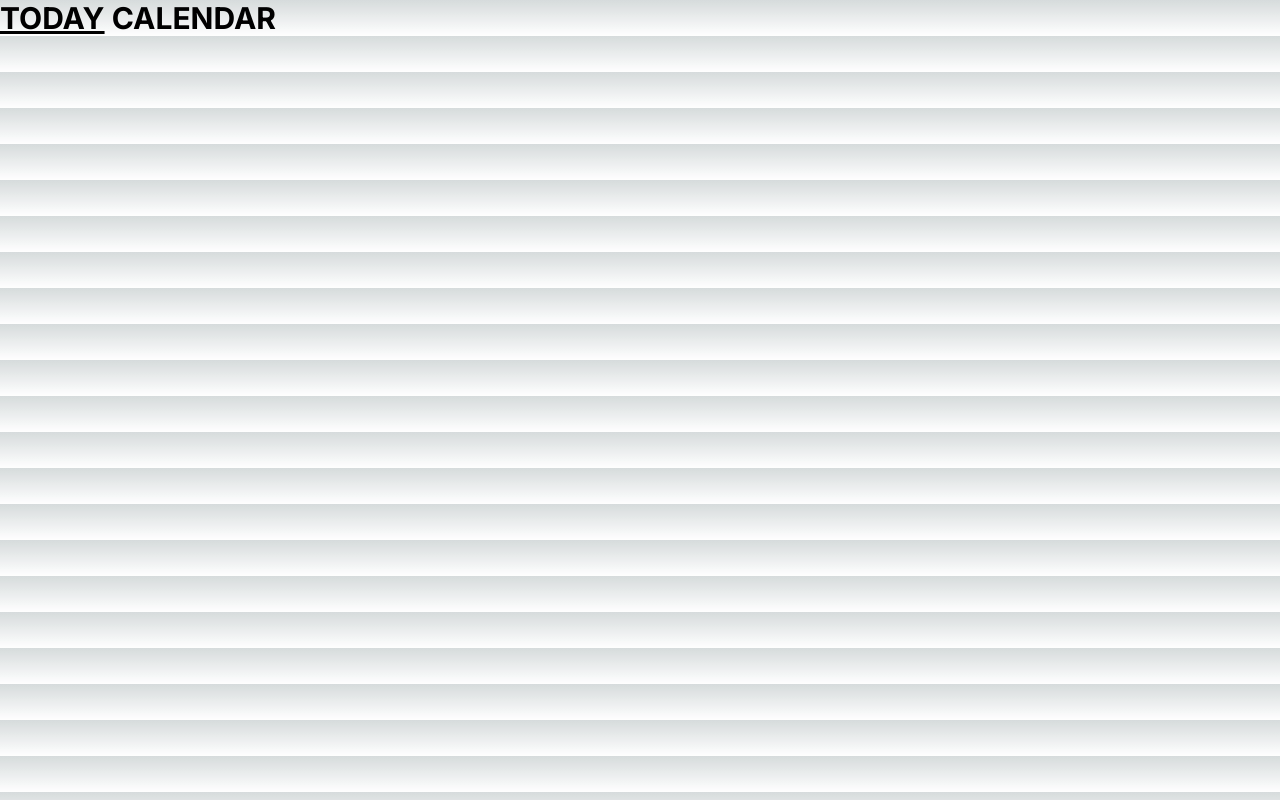
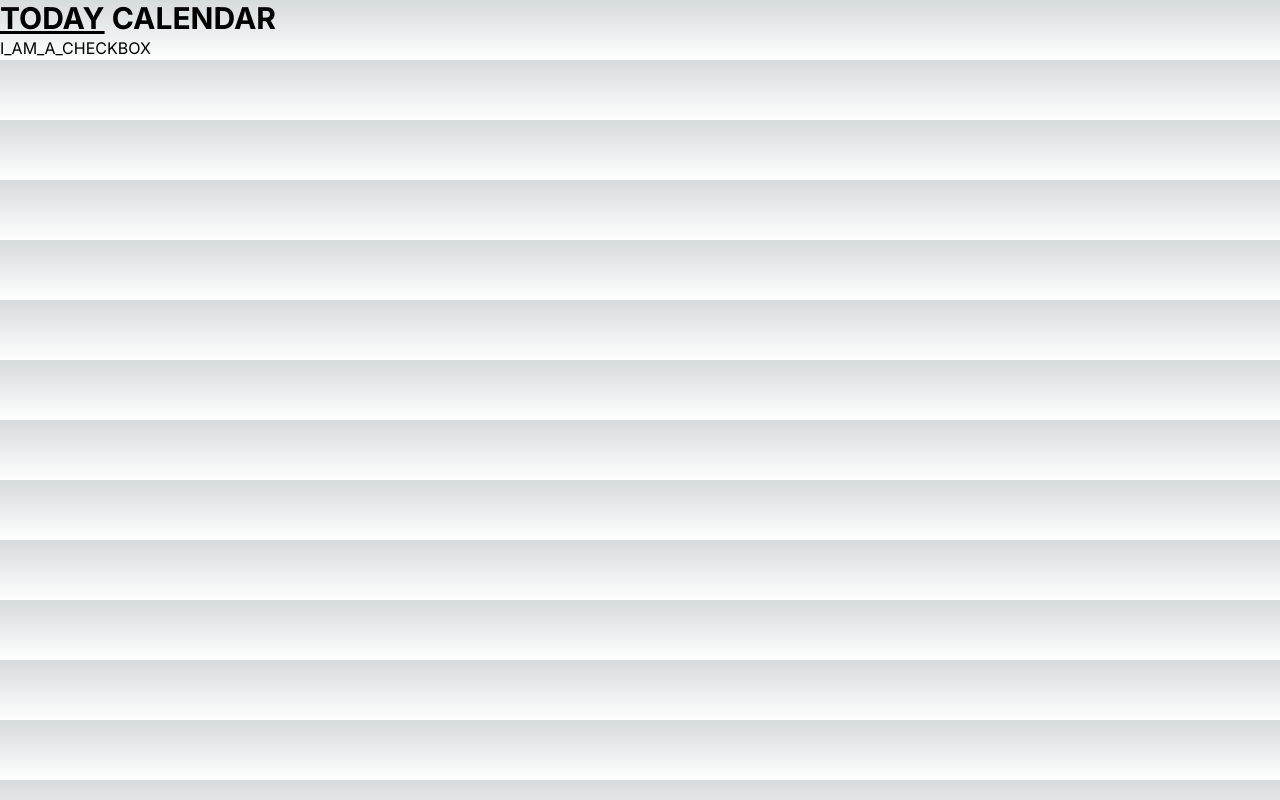
Before and after one commit to zcabeto/CompanyDataApp, a Next.js app in the folder data-log-app/: page /today in a window 1280 px wide. Built offline with nearby package versions, Linux system fonts and the light colour scheme.

Commit message:
can use data classes

```diff
--- a/data-log-app/src/app/today/page.tsx
+++ b/data-log-app/src/app/today/page.tsx
@@ -1,6 +1,6 @@
 import { Metadata } from 'next'
 import Link from 'next/link'
-import {Checkbox} from '/./src/app/main_classes/ItemTypes.tsx'
+import {Item, Checkbox} from '/./src/app/main_classes/ItemTypes.tsx'
 
 export const metadata: Metadata = {
   title: 'TODAY',
@@ -14,13 +14,12 @@ export function whichPage(){
   )
 }
 
-async function data(){
-  const obj = new Checkbox();
-  return obj.getName();
+function data(): Item {
+  return new Checkbox("I_AM_A_CHECKBOX");
 }
 
 export default async function Page() {
-  const obj = new Checkbox();
+  const obj: Item = data();
   const key = obj.getName();
   return (<>{whichPage()} {key}</>)
 }
```
